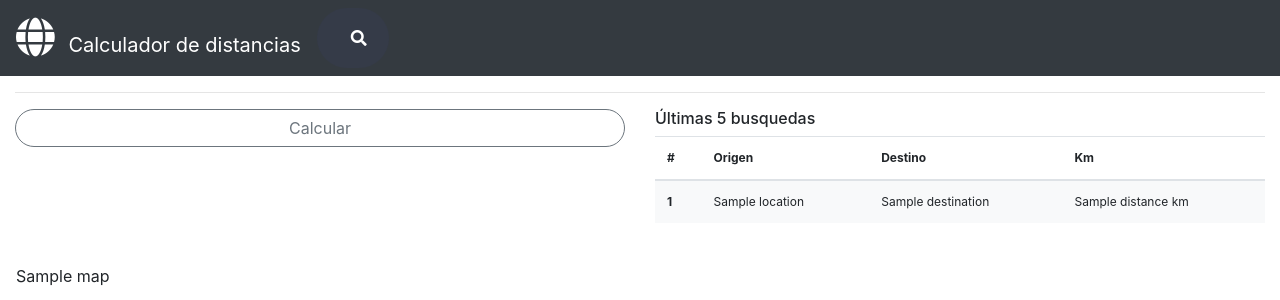
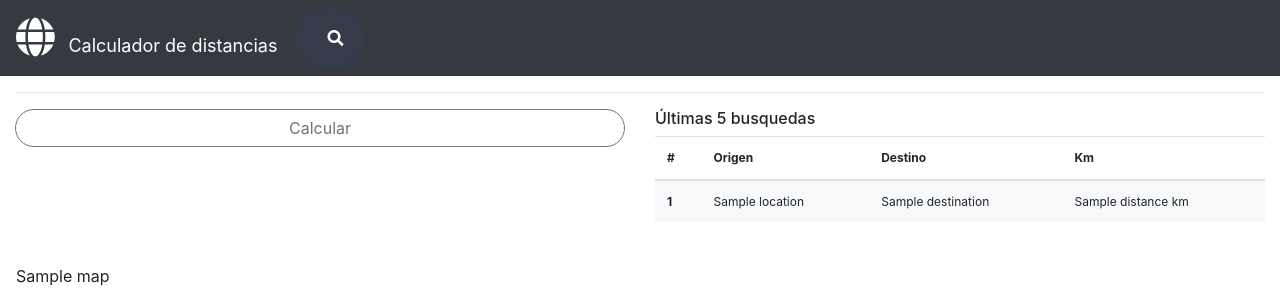
Before and after one commit to oscarfdzpata/calculadoraDistanciasFolium, a Django app: template geo/templates/measurement/main.html in a window 1280 px wide. Shown: the top 300 px of the page. Run offline with Django 3.2, Linux system fonts and the light colour scheme; the template is opened without the code that fills it: most values are stand-ins (such as "Sample title", 1, 10 or a date in 2020); some libraries are stand-ins or nearby versions.

```diff
--- a/geo/templates/measurement/base.html
+++ b/geo/templates/measurement/base.html
@@ -45,7 +45,7 @@
     <nav class="navbar navbar-expand-lg navbar-dark bg-dark mb-3">
       <a class="navbar-brand" href="{% url 'main' %}">
         <i class="fas fa-globe  fa-2x mr-2"></i>
-        <span class="size-font-screenResponsive-brandTex">Calculador de distancias </span>
+        <span class="size-font-screenResponsive-brandText">Calculador de distancias </span>
       </a>
       <button class="navbar-toggler" type="button" data-toggle="collapse" data-target="#navbarSupportedContent" aria-controls="navbarSupportedContent" aria-expanded="false" aria-label="Toggle navigation">
         <span class="navbar-toggler-icon"></span>
```
